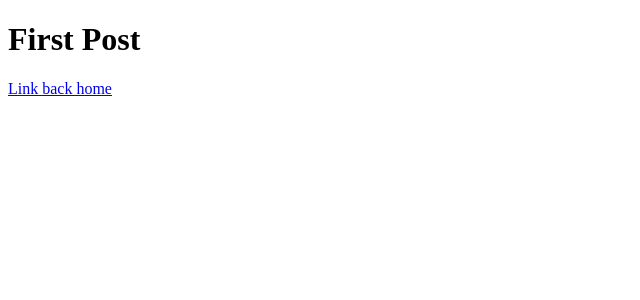
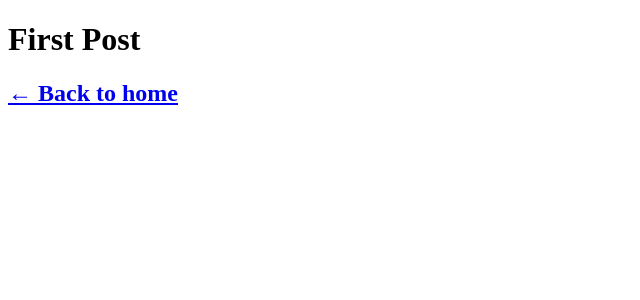
Before and after one commit to niamhb0yle/IndProject, a Next.js app in the folder nextjs-blog/: page /posts/first-post in a window 1280 px wide. Shown: the top 300 px of the page, without its empty margins (0-640 px from the left). Built offline with nearby package versions, Linux system fonts and the light colour scheme.

Commit message:
following the next.js starter docs

```diff
--- a/nextjs-blog/pages/posts/first-post.js
+++ b/nextjs-blog/pages/posts/first-post.js
@@ -1,10 +1,17 @@
-import Link from "next/link";
+import Link from 'next/link';
+import Image from 'next/image';
+import Head from 'next/head';
 
-export default function FirstPost(){
+export default function FirstPost() {
     return (
-    <>
-    <h1>First Post</h1>
-        <Link href='/'>Link back home</Link>
-    </>
-    )
+      <>
+        <Head>
+          <title>FirstPost</title>
+        </Head>
+        <h1>First Post</h1>
+        <h2>
+          <Link href="/">← Back to home</Link>
+        </h2>
+      </>
+    );
 }
```
Also changed, not shown: nextjs-blog/public/images/profile.jpg (added).
